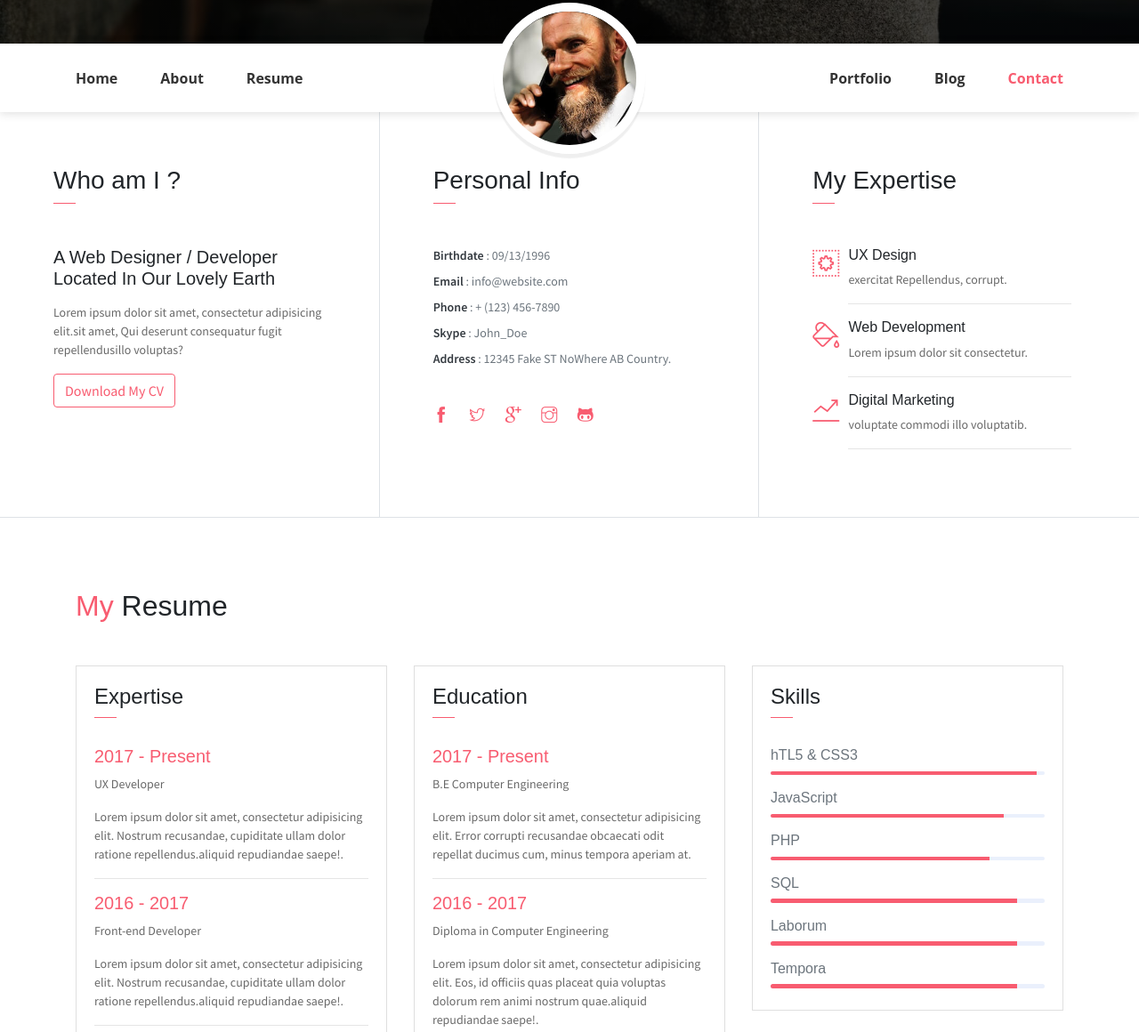
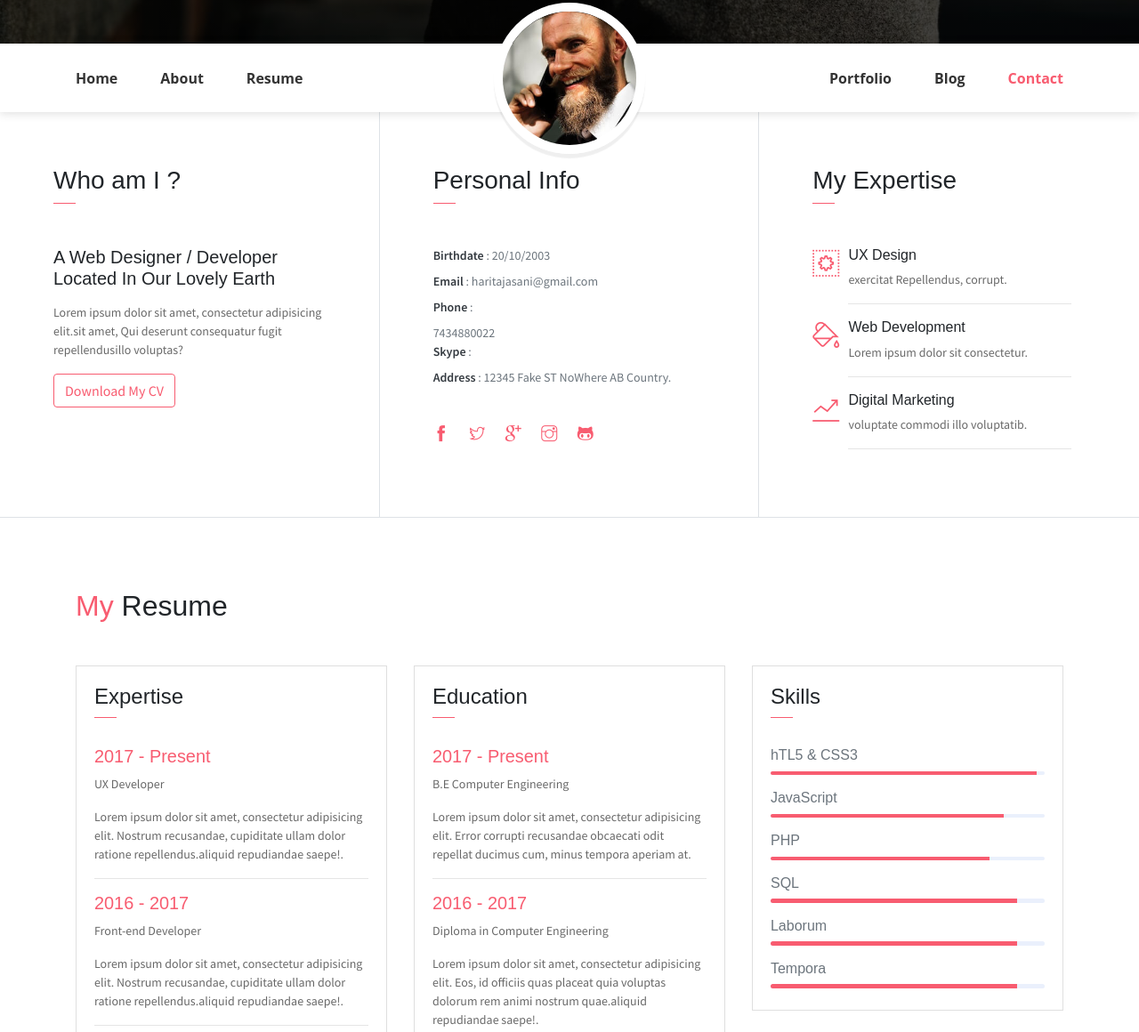
Before and after one commit to haritajasani/haritajasani, a plain HTML site: page index.html in a window 1280 px wide. Shown: the part 591-1751 px from the top of the page at 89% size. Drawn offline with Linux system fonts and the light colour scheme; some packages are replaced by stand-ins of ours; some icons are missing.

Commit message:
Update index.html

```diff
--- a/index.html
+++ b/index.html
@@ -50,8 +50,8 @@
                 <ul class="navbar-nav brand">
                     <img src="assets/imgs/avatar.jpg" alt="" class="brand-img">
                     <li class="brand-txt">
-                        <h5 class="brand-title">John Doe</h5>
-                        <div class="brand-subtitle">Web Designer | Developer</div>
+                        <h5 class="brand-title">Harita Jasani</h5>
+                        <div class="brand-subtitle">Cybersecurity analyst</div>
                     </li>
                 </ul>
                 <ul class="navbar-nav ml-auto">
@@ -81,10 +81,10 @@
                 <h3 class="font-weight-light">Personal Info</h3>
                 <span class="line mb-5"></span>
                 <ul class="mt40 info list-unstyled">
-                    <li><span>Birthdate</span> : 09/13/1996</li>
-                    <li><span>Email</span> : info@website.com</li>
-                    <li><span>Phone</span> : + (123) 456-7890</li>
-                    <li><span>Skype</span> : John_Doe </li>
+                    <li><span>Birthdate</span> : 20/10/2003</li>
+                    <li><span>Email</span> : haritajasani@gmail.com</li>
+                    <li><span>Phone</span> : </li>7434880022
+                    <li><span>Skype</span> :  </li>
                     <li><span>Address</span> :  12345 Fake ST NoWhere AB Country.</li>
                 </ul>
                 <ul class="social-icons pt-3">
@@ -731,7 +731,7 @@
                                 <i class="ti-mobile icon-md"></i>
                             </div>
                             <div class="col-10 ">
-                                <h6 class="d-inline">Phone : <br> <span class="text-muted">+ (123) 456-789</span></h6>
+                                <h6 class="d-inline">Phone : <br> <span class="text-muted">+91 7434880022</span></h6>
                             </div>
                         </div>
                         <div class="row mb-2">
@@ -747,7 +747,7 @@
                                 <i class="ti-envelope icon-md"></i>
                             </div>
                             <div class="col-10">
-                                <h6 class="d-inline">Email :<br> <span class="text-muted">info@website.com</span></h6>
+                                <h6 class="d-inline">Email :<br> <span class="text-muted">haritajasani@gmail.com</span></h6>
                             </div>
                         </div>
                         <ul class="social-icons pt-4">
```
